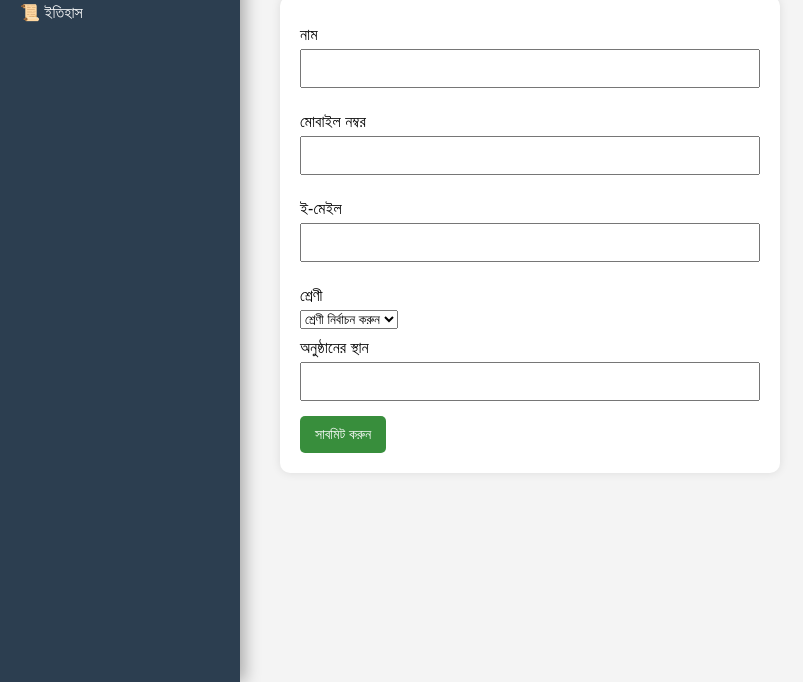
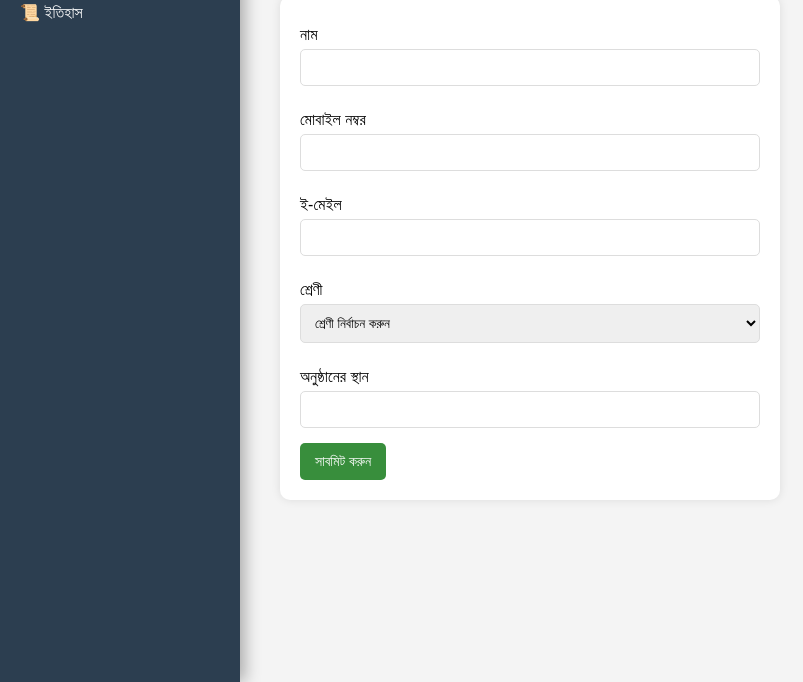
Before and after one commit to rabbihossain94/BD_Clean_From-, a plain HTML site: page index.html in a window 1280 px wide. Shown: the part 118-800 px from the top of the page, without its empty margins (0-803 px from the left). Drawn offline with Linux system fonts and the light colour scheme.

Commit message:
Update style.css

```diff
--- a/style.css
+++ b/style.css
@@ -1,4 +1,3 @@
-/* ✅ style.css */
 * {
   margin: 0;
   padding: 0;
@@ -112,10 +111,17 @@ label {
   margin: 10px 0 5px;
 }
 
-input {
+input, select {
   width: 100%;
   padding: 10px;
   margin-bottom: 15px;
+  border: 1px solid #ddd;
+  border-radius: 5px;
+}
+
+input:focus, select:focus {
+  outline: none;
+  border-color: #388e3c;
 }
 
 button {
```
